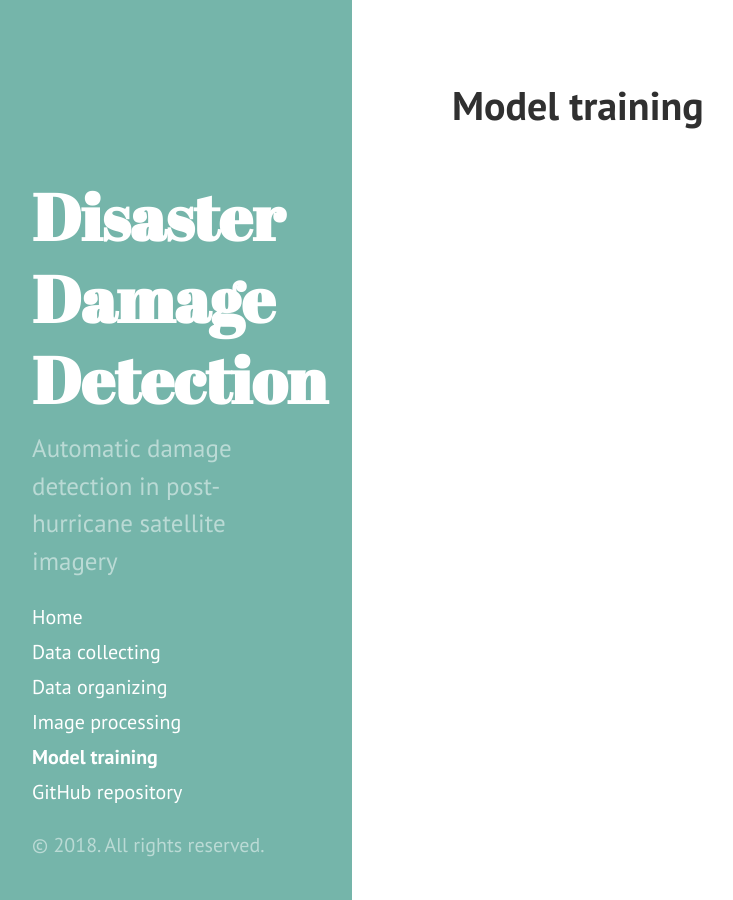
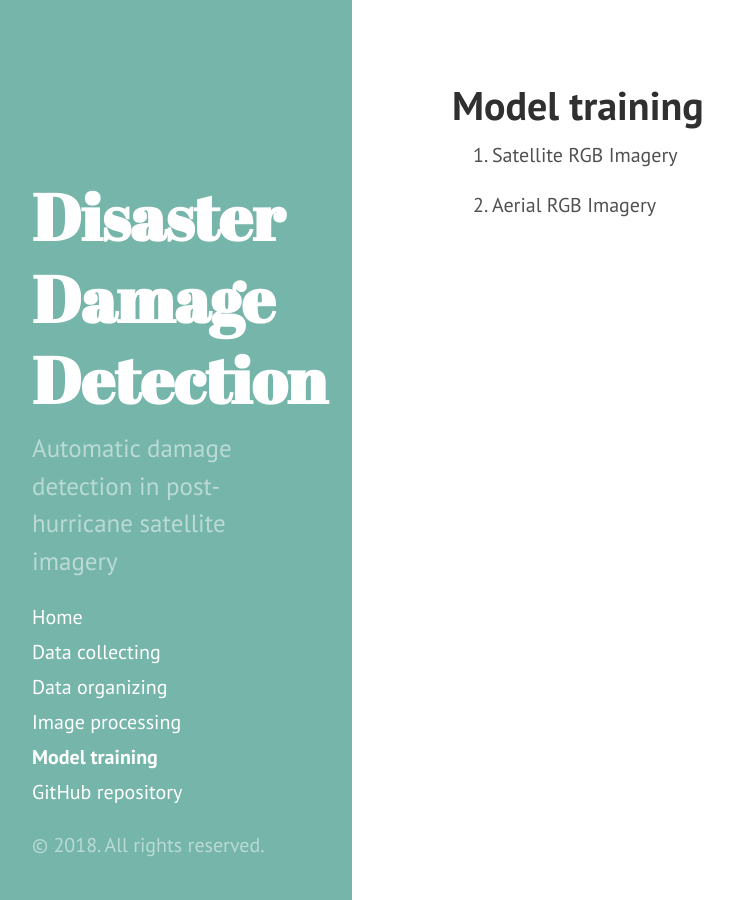
Before and after one commit to DDS-Lab/disaster-damage-detection, a Jekyll site: the page built from model-training.md, in a window 1280 px wide. Shown: the whole page, without its empty margins (8-741 px from the left). Built offline with Jekyll 4.4.1, drawn with Linux system fonts in a browser that asks for light colours.

Commit message:
Update model-training.md

```diff
--- a/model-training.md
+++ b/model-training.md
@@ -2,3 +2,6 @@
 layout: page
 title: Model training
 ---
+1. Satellite RGB Imagery
+
+2. Aerial RGB Imagery
```
